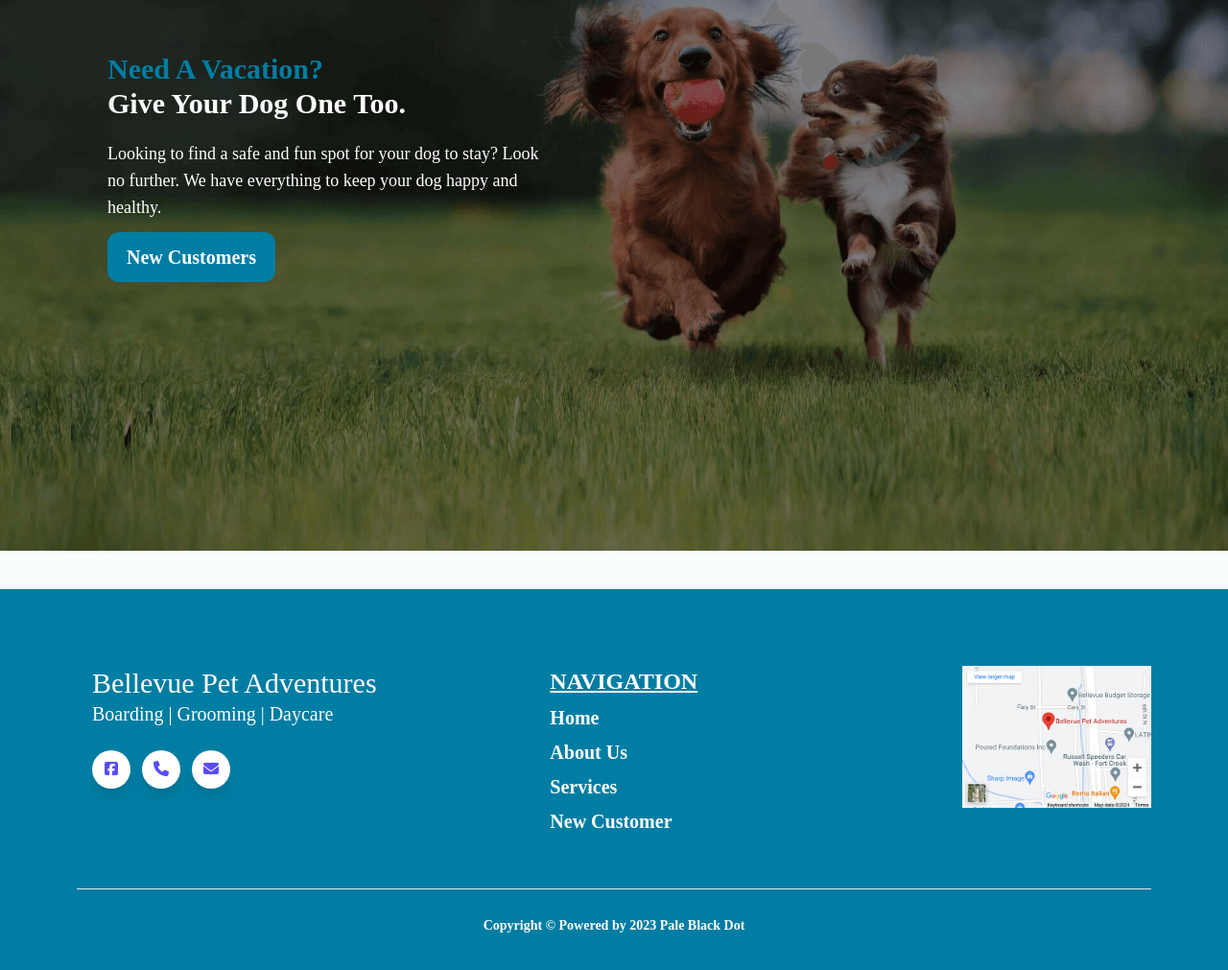
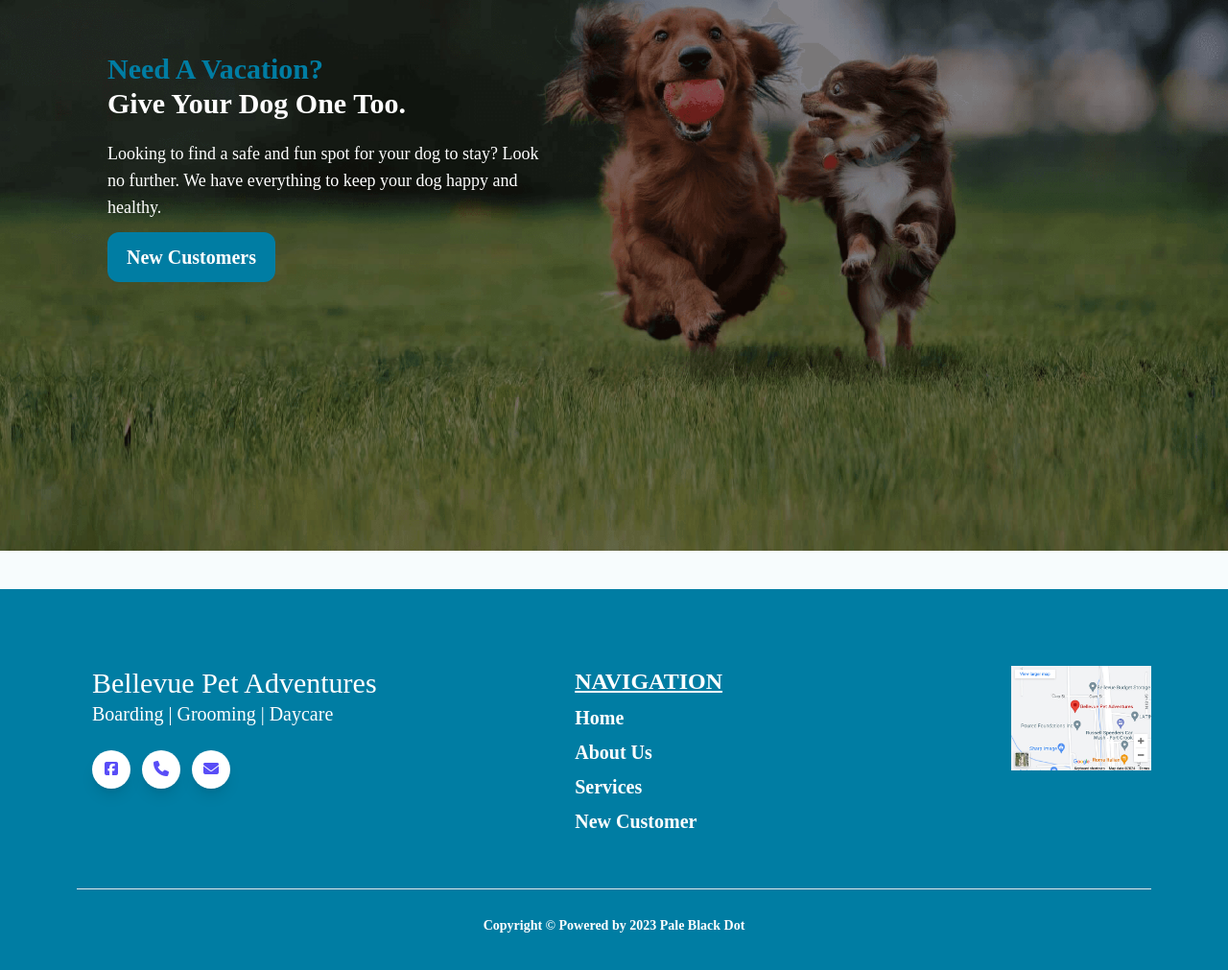
Before and after one commit to Tactenator/pet-mobile, a website: page index.html in a window 1280 px wide. Shown: the part 2012-3023 px from the top of the page at 96% size. Drawn offline with nearby package versions, Linux system fonts and the light colour scheme; a web font is replaced by a local one.

Commit message:
adding height and width to map

```diff
--- a/index.html
+++ b/index.html
@@ -196,7 +196,7 @@
               </div>
 
               <div class="flex flex-row justify-start">
-                <a href="https://www.google.com/maps/place/Bellevue+Pet+Adventures/@41.1720936,-95.9276549,15z/data=!4m6!3m5!1s0x879388f6fdb08ebb:0x4cf5121709a6d2e4!8m2!3d41.1720936!4d-95.9276549!16s%2Fg%2F1pv5_chrh?entry=ttu"><img src="./public/images/map.avif" alt="Google Map of Bellevue Pet Adventures"></a>
+                <a href="https://www.google.com/maps/place/Bellevue+Pet+Adventures/@41.1720936,-95.9276549,15z/data=!4m6!3m5!1s0x879388f6fdb08ebb:0x4cf5121709a6d2e4!8m2!3d41.1720936!4d-95.9276549!16s%2Fg%2F1pv5_chrh?entry=ttu"><img  width="348" height="261" src="./public/images/map.avif" alt="Google Map of Bellevue Pet Adventures"></a>
               </div>
             </div>
             <hr class="my-6 border-blueGray-300">
```
